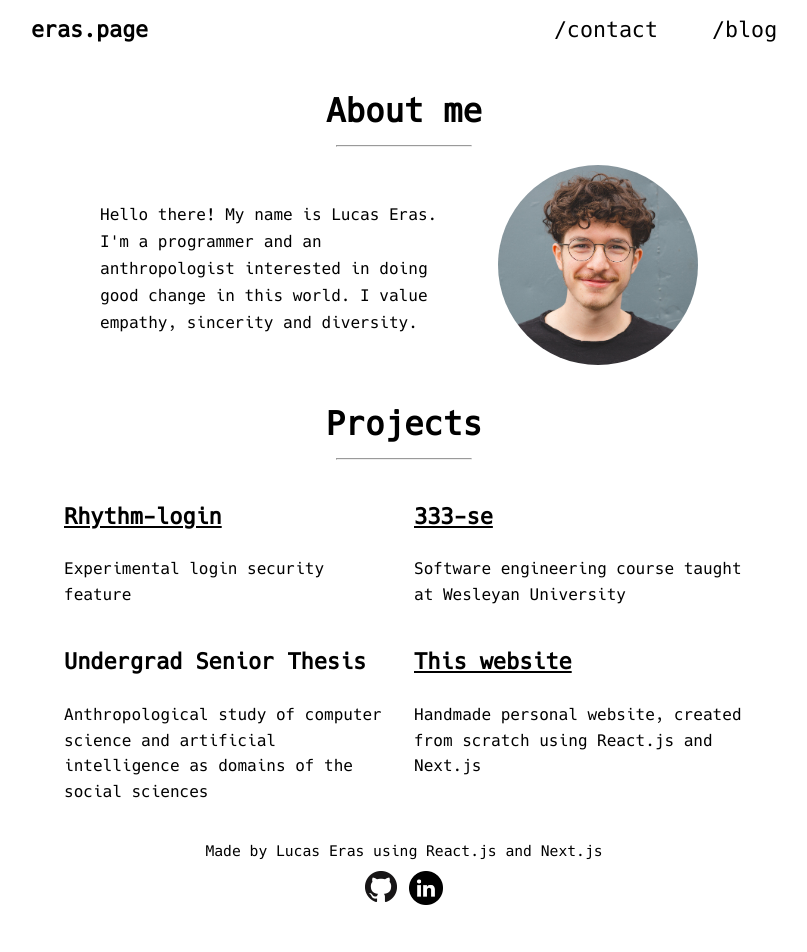
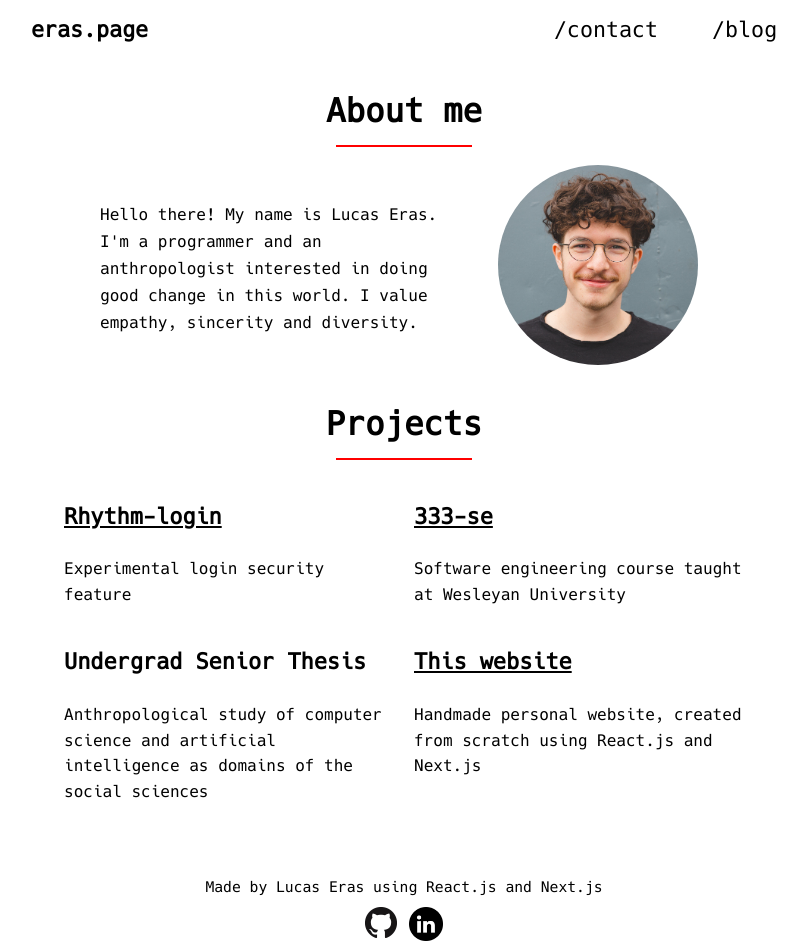
Before and after one commit to lucaseras/eras.page, a Next.js app: page / in a window 1280 px wide. Shown: the top 952 px of the page, without its empty margins (236-1043 px from the left). Built offline with nearby package versions, Linux system fonts and the light colour scheme.

Commit message:
line is now colored in safari and chrome

```diff
--- a/components/footer.module.css
+++ b/components/footer.module.css
@@ -2,6 +2,7 @@
     font-family: 'Hack';
     font-size: 11pt;
     height: 7rem;
+    margin-top: 2rem;
     padding: 1rem;
     background-color: white;
 }
--- a/components/index.module.css
+++ b/components/index.module.css
@@ -7,8 +7,7 @@
 }
 
 .line {
-    color: blue;
-    background-color: blue;
+    border: 1px solid red;
     width: 20%;
     margin-bottom: 1rem;
 }
```
